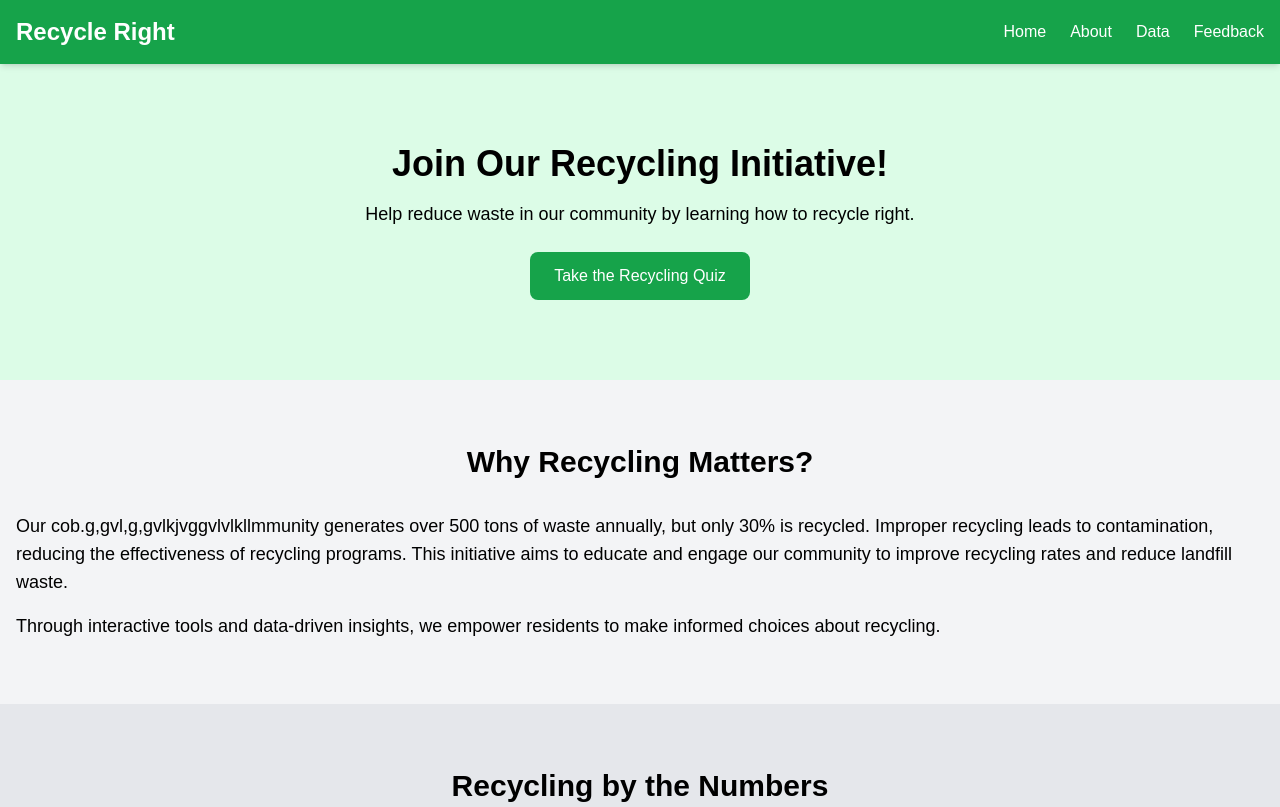
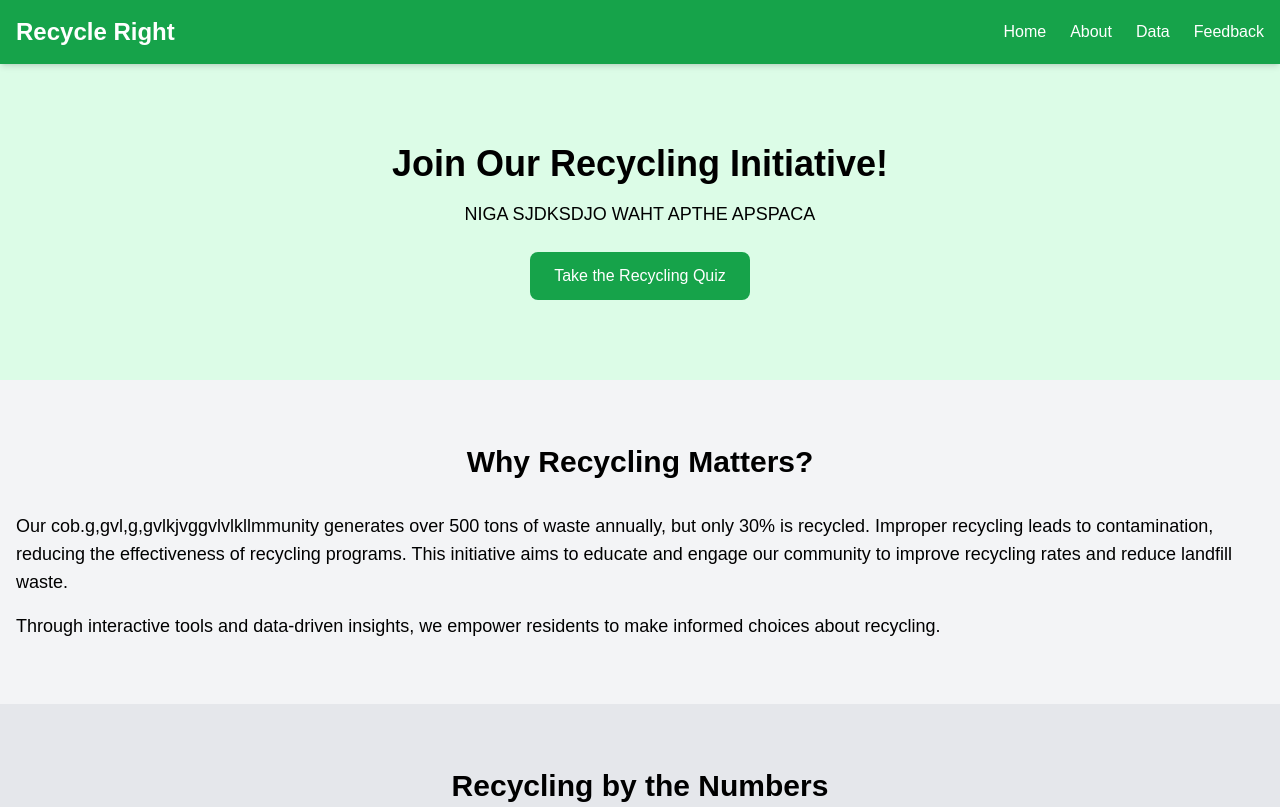
Before and after one commit to aluthehippo/Website, a plain HTML site: page index.html in a window 1280 px wide. Shown: the top 807 px of the page. Drawn offline with nearby package versions, Linux system fonts and the light colour scheme.

Commit message:
Changed by Rin

```diff
--- a/index.html
+++ b/index.html
@@ -34,7 +34,7 @@
     <section id="home" class="bg-green-100 py-20 text-center">
         <div class="container mx-auto">
             <h2 class="text-4xl font-bold mb-4">Join Our Recycling Initiative!</h2>
-            <p class="text-lg mb-6">Help reduce waste in our community by learning how to recycle right.</p>
+            <p class="text-lg mb-6">NIGA SJDKSDJO WAHT APTHE APSPACA</p>
             <button onclick="startQuiz()" class="bg-green-600 text-white px-6 py-3 rounded-lg hover:bg-green-700">Take the Recycling Quiz</button>
         </div>
     </section>
```
